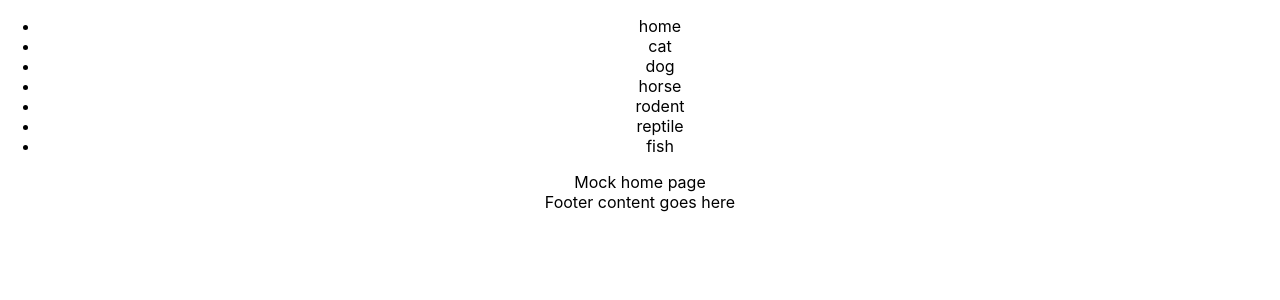
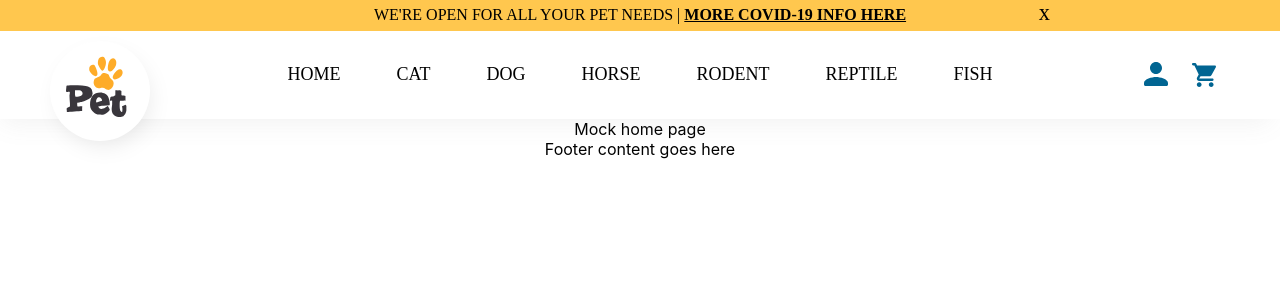
Before and after one commit to CaedanLavender/pet, a React (Create React App) app: page / in a window 1280 px wide. Shown: the top 300 px of the page. Built offline with nearby package versions, Linux system fonts and the light colour scheme.

Commit message:
Completed header component
For now

```diff
--- a/src/components/Header.js
+++ b/src/components/Header.js
@@ -1,4 +1,15 @@
+import '../styles/Header.css'
+import { useState } from 'react'
+import { ReactComponent as PetLogo } from '../assets/pet-logo.svg'
+import { ReactComponent as AccountLogo } from '../assets/account.svg'
+import { ReactComponent as CartLogo } from '../assets/cart.svg'
+
+
 const Header = () => {
+   const [bannerIsOpen, setBannerIsOpen] = useState(true)
+
+   const toggleBanner = () => setBannerIsOpen(!bannerIsOpen);
+
    const navigationLinks = [
       {
          title: "home",
@@ -31,13 +42,34 @@ const Header = () => {
    ]
 
    return (
-      <div><ul>
-         {
-            navigationLinks.map((item) => (
-               <li>{item.title}</li>
-            ))
-         }
-      </ul></div>
+      <header>
+         <div className={`callToActionSuper ${bannerIsOpen || 'gone'}`}>
+            <div className="callToAction">
+               we're open for all your pet needs | <span className='bold'>more covid-19 info here</span>
+               <div className='dismiss' onClick={toggleBanner}>x</div>
+            </div>
+         </div>
+         <div className="headerInner">
+            <nav>
+               <aside>
+                  <div className='logo'>
+                     <PetLogo />
+                  </div>
+               </aside>
+               <ul>
+                  {
+                     navigationLinks.map((item) => (
+                        <li>{item.title}</li>
+                        ))
+                     }
+               </ul>
+               <aside>
+                     <AccountLogo />
+                     <CartLogo />
+               </aside>
+            </nav>
+         </div>
+      </header>
    )
 }
 
--- /dev/null
+++ b/src/styles/Header.css
@@ -0,0 +1,116 @@
+.callToActionSuper {
+   width: 100%;
+   background-color: var(--mellow);
+   display: flex;
+   justify-content: center;
+}
+
+.callToAction {
+   text-align: center;
+   text-transform: uppercase;
+   padding: 0.4em;
+   font-family: 'Futura';
+   font-weight: 500;
+   width: 100%;
+   max-width: var(--max-content);
+   position: relative;
+}
+
+
+span.bold {
+   font-weight: 700;
+   text-decoration: underline;
+}
+
+div.dismiss {
+   display: inline-block;
+   position: absolute;
+   right: 230px;
+   top: 0;
+   text-transform: lowercase;
+   font-size: 1.4rem;
+   user-select: none;
+   cursor: pointer;
+}
+
+header {
+   background-color: white;
+   position: sticky;
+   display: flex;
+   flex-direction: column;
+   align-items: center;
+   width: 100%;
+   box-shadow: #7a7a7a1a -4px 9px 25px -6px;
+}
+
+.headerInner {
+   display: flex;
+   flex-direction: column;
+   width: 100%;
+   max-width: var(--max-content);
+}
+
+nav {
+   display: flex;
+   justify-content: space-between;
+   height: 88px;
+}
+
+nav aside .logo {
+   position: relative;
+   bottom: -16px;
+   background-color: white;
+   box-shadow: #0000001a 4px 9px 25px -6px;
+   display: flex;
+   justify-content: center;
+   align-items: center;
+   height: 100px;
+   width: 100px;
+   border-radius: 500px;
+   -webkit-border-radius: 500px;
+   -moz-border-radius: 500px;
+   -ms-border-radius: 500px;
+   -o-border-radius: 500px;
+}
+
+nav aside {
+   width: 200px;
+   display: flex;
+   justify-content: center;
+   align-items: center;
+   gap: 1.5em;
+}
+
+nav ul {
+   display: flex;
+   align-items: center;
+   justify-content: space-between;
+   list-style: none;
+   padding: 0;
+   /* gap: 1em; */
+}
+
+nav ul li {
+   padding: 0.5em 1.5em;
+   font-size: 18px;
+   text-transform: uppercase;
+   font-family: 'Futura';
+   font-weight: 500;
+   border: 1px solid transparent;
+   transition: border 100ms ease-in-out;
+   border-radius: 500px;
+   -webkit-border-radius: 500px;
+   -moz-border-radius: 500px;
+   -ms-border-radius: 500px;
+   -o-border-radius: 500px;
+   user-select: none;
+   cursor: pointer;
+   -webkit-transition: border 100ms ease-in-out;
+   -moz-transition: border 100ms ease-in-out;
+   -ms-transition: border 100ms ease-in-out;
+   -o-transition: border 100ms ease-in-out;
+}
+
+nav ul li:hover {
+   border-color: var(--red);
+}
```
